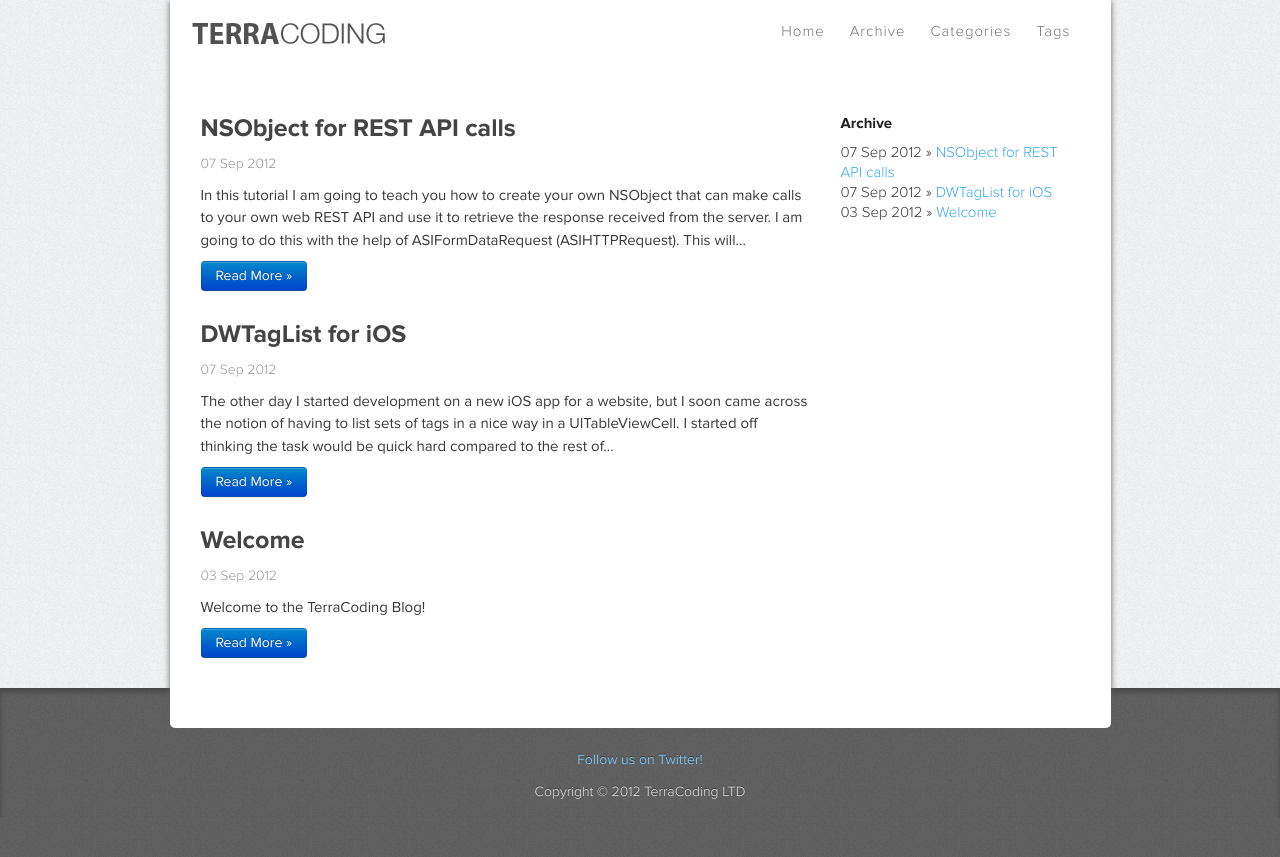
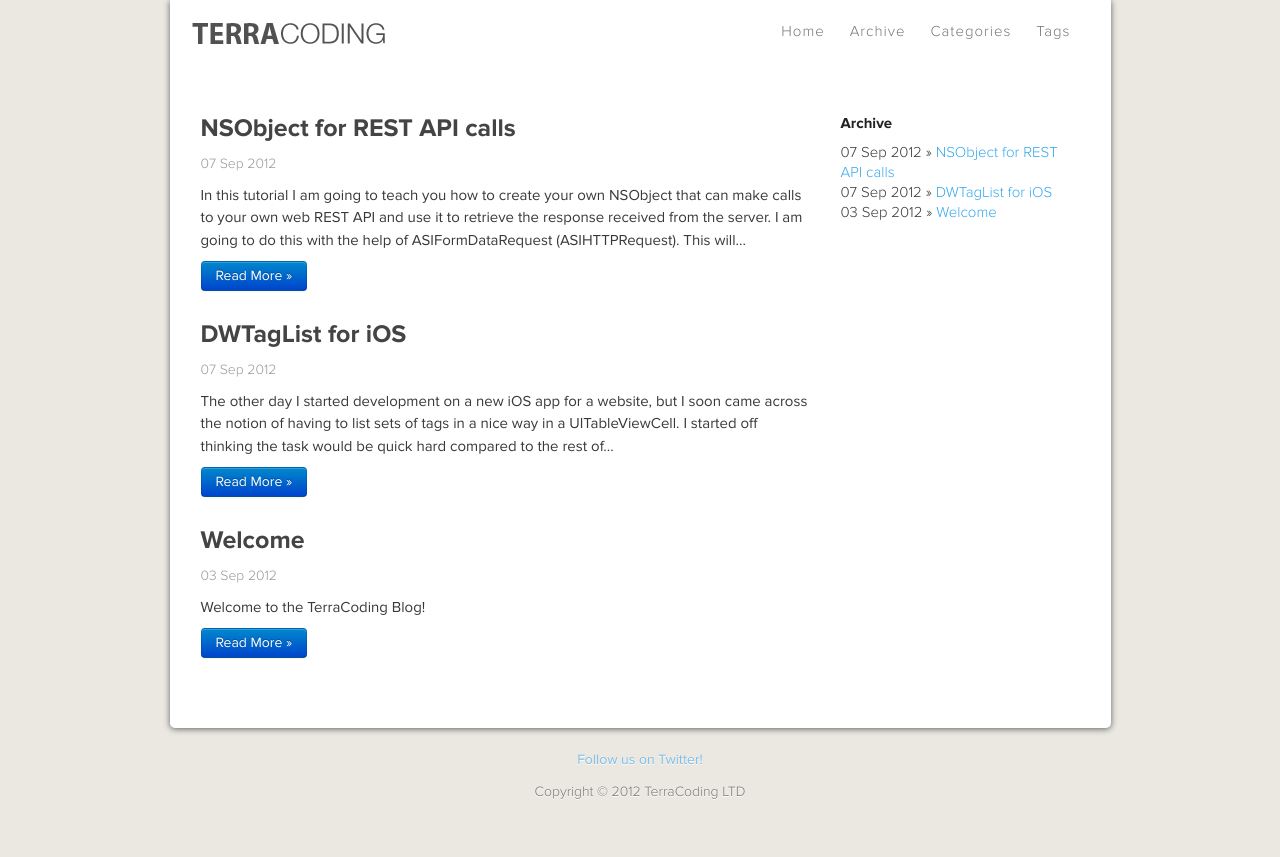
Before and after one commit to Terracoding/terracoding.github.com, a Jekyll site: the page built from index.md, in a window 1280 px wide. Shown: the top 857 px of the page. Built offline with Jekyll 4.4.1, drawn with Linux system fonts in a browser that asks for light colours.

Commit message:
Blog css

```diff
--- a/stylesheets/main.css
+++ b/stylesheets/main.css
@@ -5,8 +5,8 @@ body,h1,h2,h3,quote,small,form,input,ul,li,ol,label,a {
   font-size: 15px;
 }
 body {
-  background: #5F5F5F;
-  background-image: url('../assets/images/main_bg.png');
+  background: #eae8e1;
+  /*background-image: url('../assets/images/main_bg.png');*/
   padding: none none 20px none;
   text-shadow: 0px 1px white;
   margin: 0px;
@@ -18,7 +18,7 @@ body {
   text-align: center;
 }
 .main-wrapper {
-  background-image: url("../assets/images/bg.png");
+  /*background-image: url("../assets/images/bg.png");*/
 }
 p {
   font-family: proxima-nova, 'Helvetica Neue', Helvetica, sans-serif;
@@ -82,13 +82,14 @@ a:hover {
 }
 .footer {
   z-index: 0;
-  text-shadow: 0px -1px #3E3E3E;
+  text-shadow: 0px 1px #FFF;
   margin-top: -40px;
   padding: 60px 20px 30px 20px;
-  color: #E9E9E9;
+  color: #777;
   font-size: 14px;
-  background: #5F5F5F;
-  background-image: url('/assets/images/main_bg.png');
+  /*background: #5F5F5F;*/
+  /*background-image: url('../images/main_bg.png');*/
+  /*background-image: url("../images/bg.png");*/
   font-weight: 300;
   height: 40px;
 }
@@ -104,11 +105,11 @@ a:hover {
 .clear {
   clear: both;
 }
-.inner-shadow {
+/*.inner-shadow {
   -moz-box-shadow:    inset 0 4px 5px #474747;
   -webkit-box-shadow: inset 0 4px 5px #474747;
   box-shadow:         inset 0 4px 5px #474747;
-}
+}*/
 hr.soften {
   height: 1px;
   margin: 40px 0 20px 0;
```
